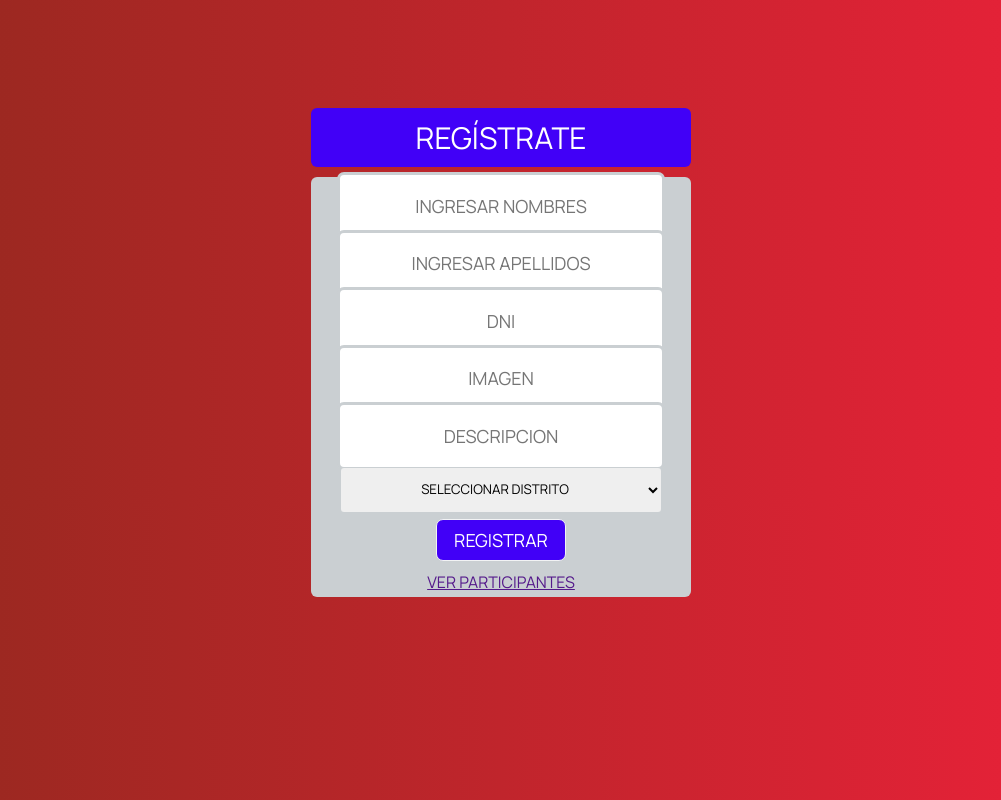
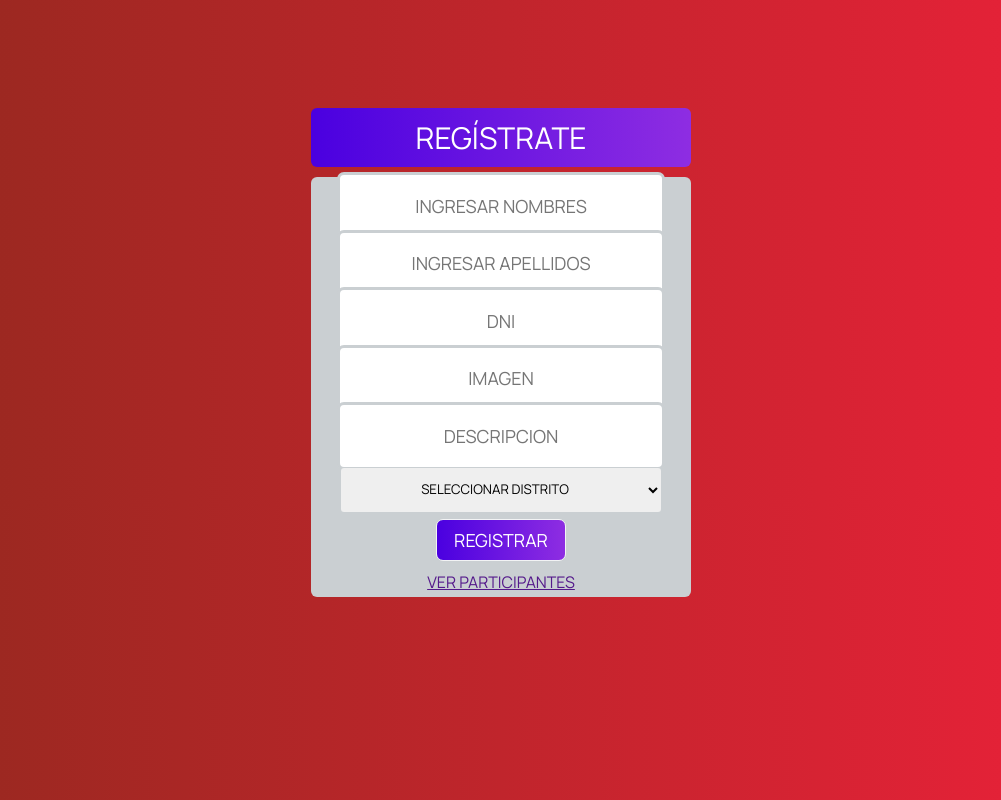
Before and after one commit to InfoChincha/infochincha, a PHP site: page /formulario.php in a window 1280 px wide. Shown: the whole page, without its empty margins (139-1140 px from the left). Run offline with PHP 8.4, Linux system fonts and the light colour scheme; data that the repository does not hold is empty.

Commit message:
...
....

```diff
--- a/estilo.css
+++ b/estilo.css
@@ -37,7 +37,10 @@
 		}
 		input:hover{
 
-			background:  #4100f7;
+			background: #8E2DE2;
+			background: -webkit-linear-gradient(to right, #4A00E0, #8E2DE2);
+			background: linear-gradient(to right, #4A00E0, #8E2DE2);
+
 			color:white;
 		}
 		input:hover::placeholder{
@@ -46,7 +49,9 @@
 		input[type=text]:focus{
 
 
-			border-color: #4100f7;
+			background: #8E2DE2;
+			background: -webkit-linear-gradient(to right, #4A00E0, #8E2DE2);
+			background: linear-gradient(to right, #4A00E0, #8E2DE2);
 
 
 		}
@@ -55,7 +60,11 @@
 		}
 		input[type=submit]{
 			width:35%;
-			background: #4100f7;
+			background: #8E2DE2;
+			background: -webkit-linear-gradient(to right, #4A00E0, #8E2DE2);
+			background: linear-gradient(to right, #4A00E0, #8E2DE2);
+
+
 			color:white;
 			border:#F2F3F4 solid 1px;
 		}
@@ -88,7 +97,11 @@
 			height: 40%;
 			padding:10px;
 			margin-bottom:10px;
-			background: #4100f7;
+			background: #8E2DE2;
+			background: -webkit-linear-gradient(to right, #4A00E0, #8E2DE2);
+			background: linear-gradient(to right, #4A00E0, #8E2DE2);
+
+
 		}
 		.ganador input:hover{
 			background: white;
```
